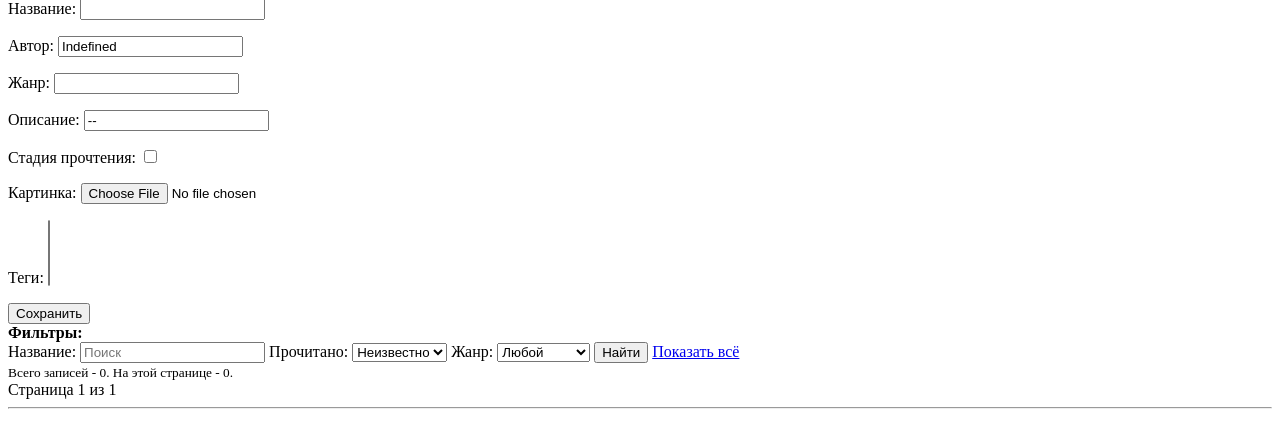
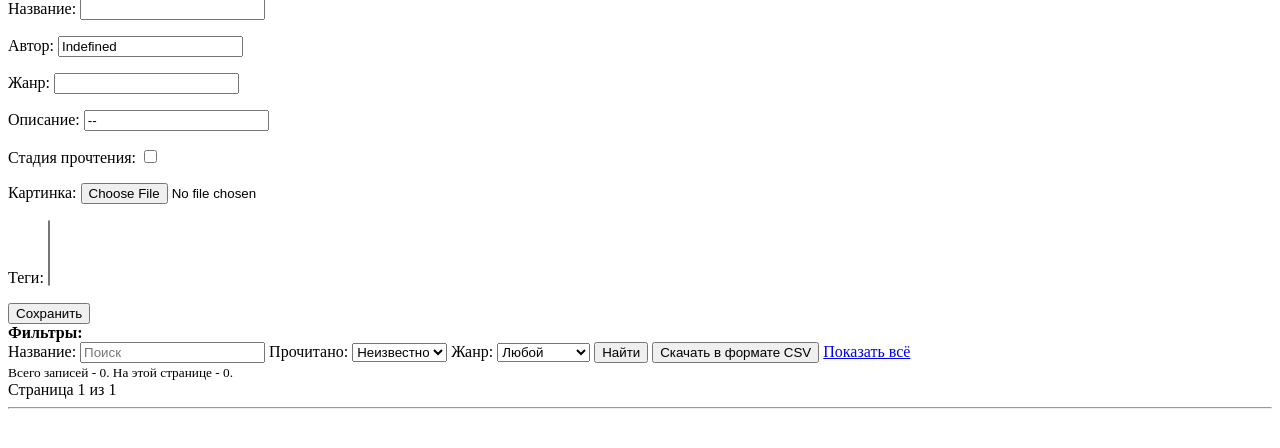
Before and after one commit to IVIaximushka/django-base, a Django app: page / in a window 1280 px wide. Shown: the part 177-625 px from the top of the page. Run offline with Django 4.2, Linux system fonts and the light colour scheme; the visitor is signed in with stand-in values (Sample User, id 1); data that the repository does not hold is empty.

Commit message:
+ csv export

```diff
--- a/web/services.py
+++ b/web/services.py
@@ -1,3 +1,6 @@
+import csv
+
+
 def filter_book_notes(book_note_qs, filter: dict):
     if filter['search']:
         book_note_qs = book_note_qs.filter(title__icontains=filter['search'])
@@ -8,3 +11,13 @@
     if filter['genres']:
         book_note_qs = book_note_qs.filter(genre=filter['genres'])
     return book_note_qs
+
+
+def export_book_notes_as_csv(book_notes, response):
+    writer = csv.writer(response)
+    writer.writerow(('title', 'author', 'genre', 'description', 'done', 'tags'))
+
+    for book_note in book_notes:
+        writer.writerow((book_note.title, book_note.author, book_note.genre, book_note.description,
+                         book_note.done, ' '.join([tag.title for tag in book_note.tags.all()])))
+    return response
--- a/web/templates/web/main.html
+++ b/web/templates/web/main.html
@@ -21,6 +21,7 @@
             {{ field }}
         {% endfor %}
         <button>Найти</button>
+        <button name="export" value="csv">Скачать в формате CSV</button>
         <a href="?">Показать всё</a>
     </form>
     <small>Всего записей - {{ total_count }}. На этой странице - {{ book_notes|length }}.</small>
--- a/web/views.py
+++ b/web/views.py
@@ -1,6 +1,7 @@
 from django.contrib.auth.decorators import login_required
 from django.core.paginator import Paginator
 from django.db.models import Count, Q, Max
+from django.http import HttpResponse
 from django.shortcuts import render, redirect, get_object_or_404
 from django.contrib.auth import get_user_model, authenticate, login, logout
 
@@ -8,7 +9,7 @@
 from web.forms import RegistrationForm, AuthorizationForm, BookNoteForm, BookTagForm, FavouriteGenreForm, \
     BookNoteFilterForm
 from web.models import Book, BookTag, FavouriteGenre
-from web.services import filter_book_notes
+from web.services import filter_book_notes, export_book_notes_as_csv
 
 User = get_user_model()
 
@@ -26,8 +27,17 @@
     book_notes = book_notes.prefetch_related('tags').select_related('user').annotate(
         tags_count=Count('tags')
     )
+
     page_number = request.GET.get('page', 1)
     paginator = Paginator(book_notes, per_page=6)
+
+    if request.GET.get('export') == 'csv':
+        response = HttpResponse(
+            content_type='text/csv',
+            headers={'Content-Disposition': 'attachment; filename=book_notes.csv'}
+        )
+        return export_book_notes_as_csv(book_notes, response)
+
     return render(request, 'web/main.html', {
         'book_notes': paginator.get_page(page_number),
         'MEDIA_ROOT': MEDIA_ROOT,
```
